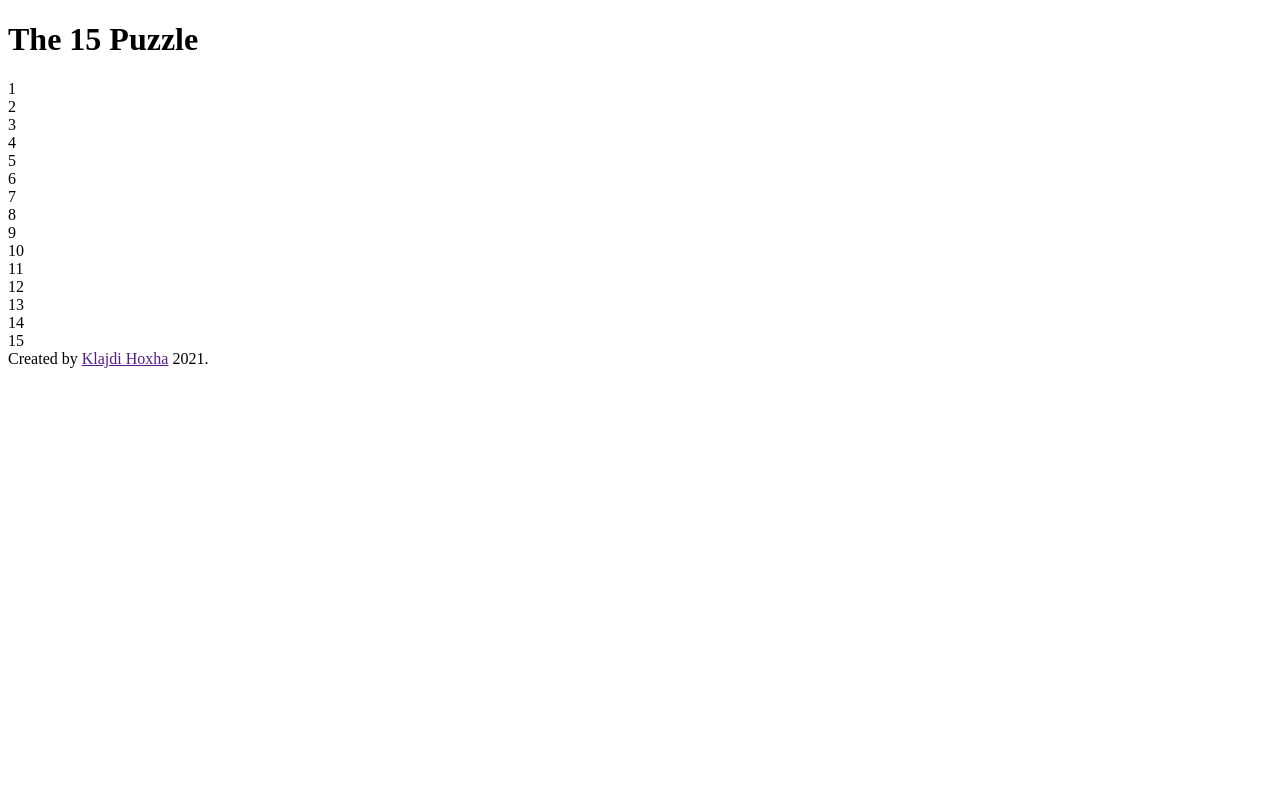
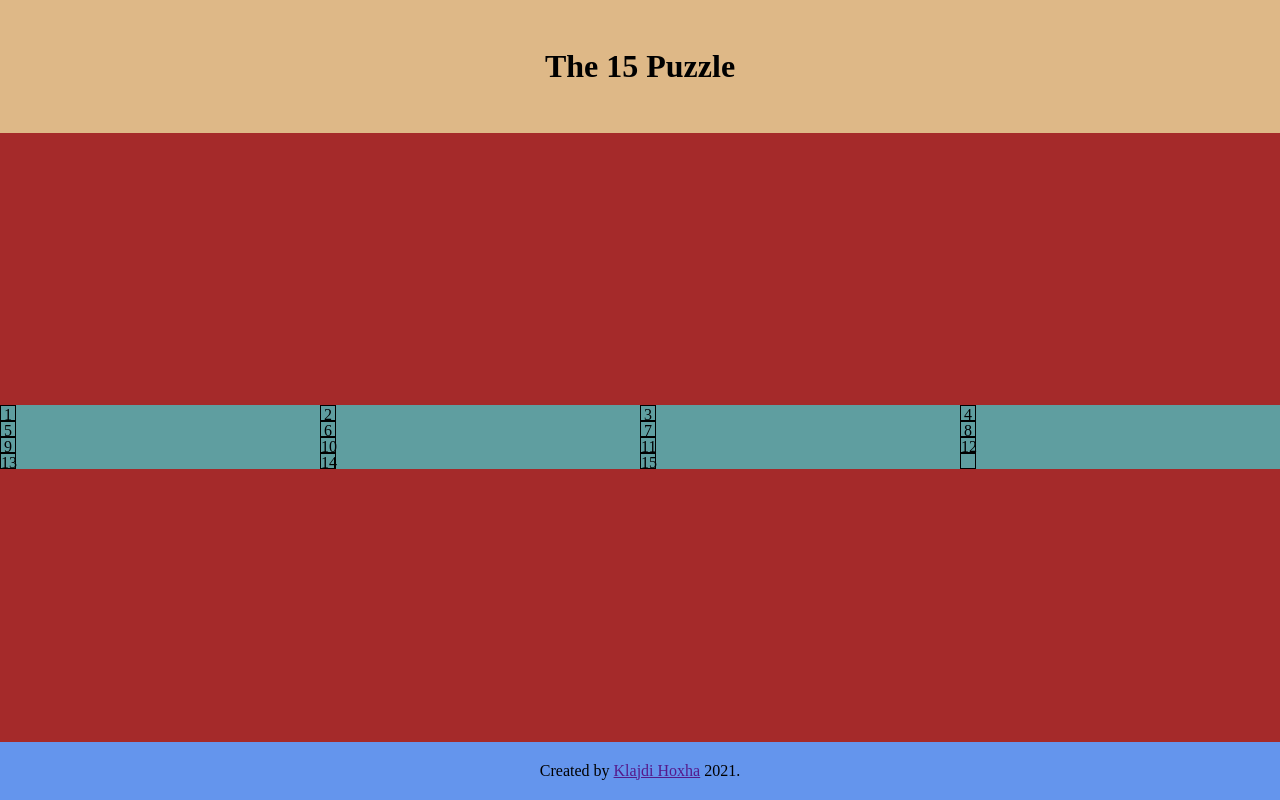
Before and after one commit to Davion/the-15-puzzle, a plain HTML site: page index.html in a window 1280 px wide. Drawn offline with Linux system fonts and the light colour scheme; files that its build step writes are made by us from their sources.

Commit message:
basic styling

```diff
--- a/css/style.css
+++ b/css/style.css
@@ -0,0 +1,44 @@
+.page-container{
+    width: 100vw;
+    height: 100vh;
+    display: flex;
+    justify-content: space-between;
+    align-items: center;
+    flex-direction: column;
+    background-color: brown;
+}
+
+header{
+    width: 100%;
+    padding: 3rem;
+    text-align: center;
+
+    background-color: burlywood;
+}
+
+main{
+    width: 100%;
+
+    background-color: cadetblue;
+}
+
+.board{
+    display: grid;
+    grid-template-rows: 1fr 1fr 1fr 1fr;
+    grid-template-columns: 1fr 1fr 1fr 1fr;
+}
+
+.tile{
+    border: 1px solid black;
+    width: 1rem;
+    height: 1rem;
+    text-align: center;
+}
+
+footer{
+    width: 100%;
+    padding: 1.25rem;
+    text-align: center;
+
+    background-color: cornflowerblue;
+}
--- a/index.html
+++ b/index.html
@@ -5,9 +5,9 @@
     <meta http-equiv="X-UA-Compatible" content="IE=edge">
     <meta name="viewport" content="width=device-width, initial-scale=1.0">
     <title>The 15 Puzzle</title>
-    <link rel="stylesheet" href="style.css">
-    <link rel="stylesheet" href="style.css">
-    <link rel="stylesheet" href="style.css">
+    <link rel="stylesheet" href="css/normalize.css">
+    <link rel="stylesheet" href="css/reset.css">
+    <link rel="stylesheet" href="css/style.css">
 </head>
 <body>
 
```
